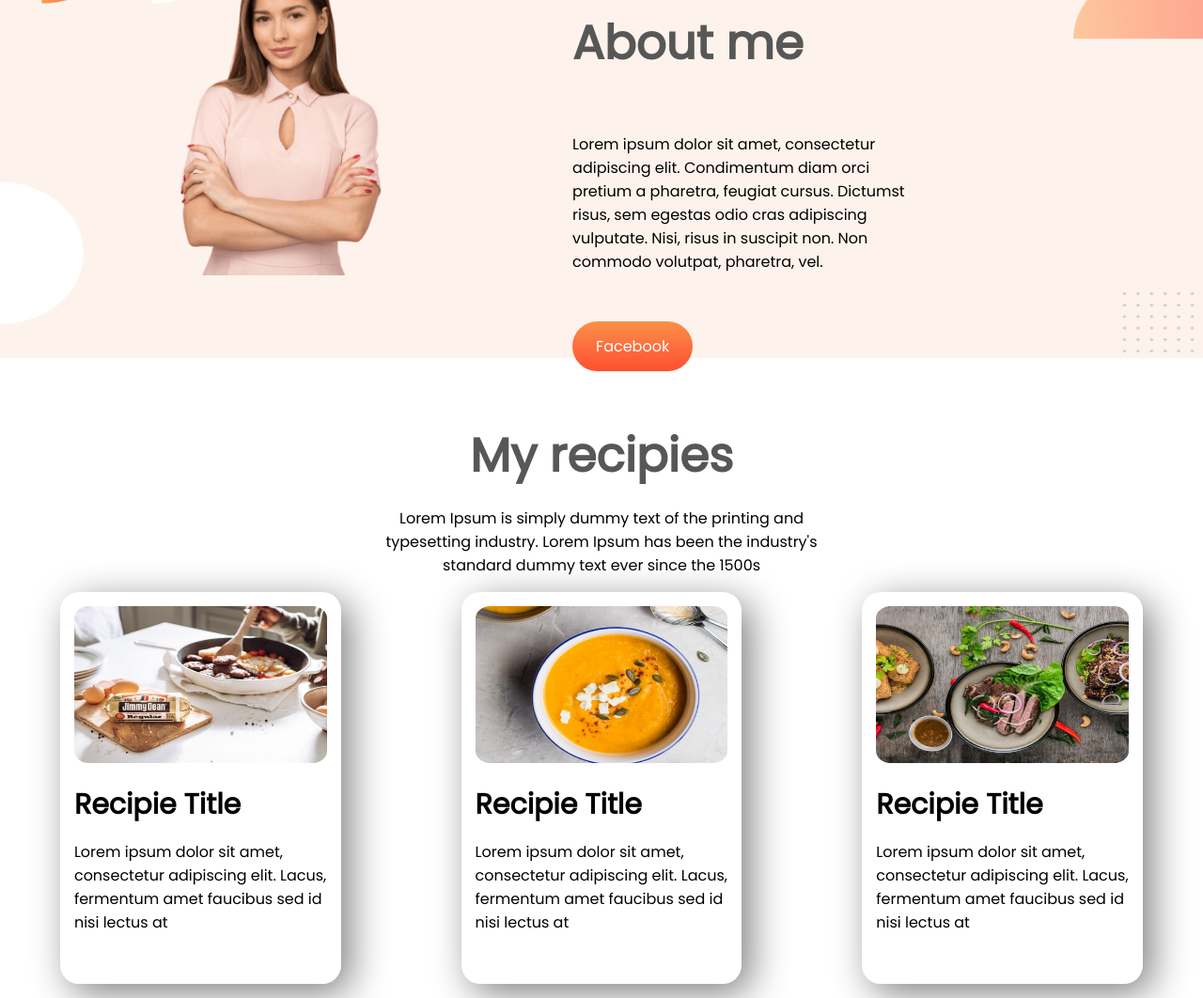
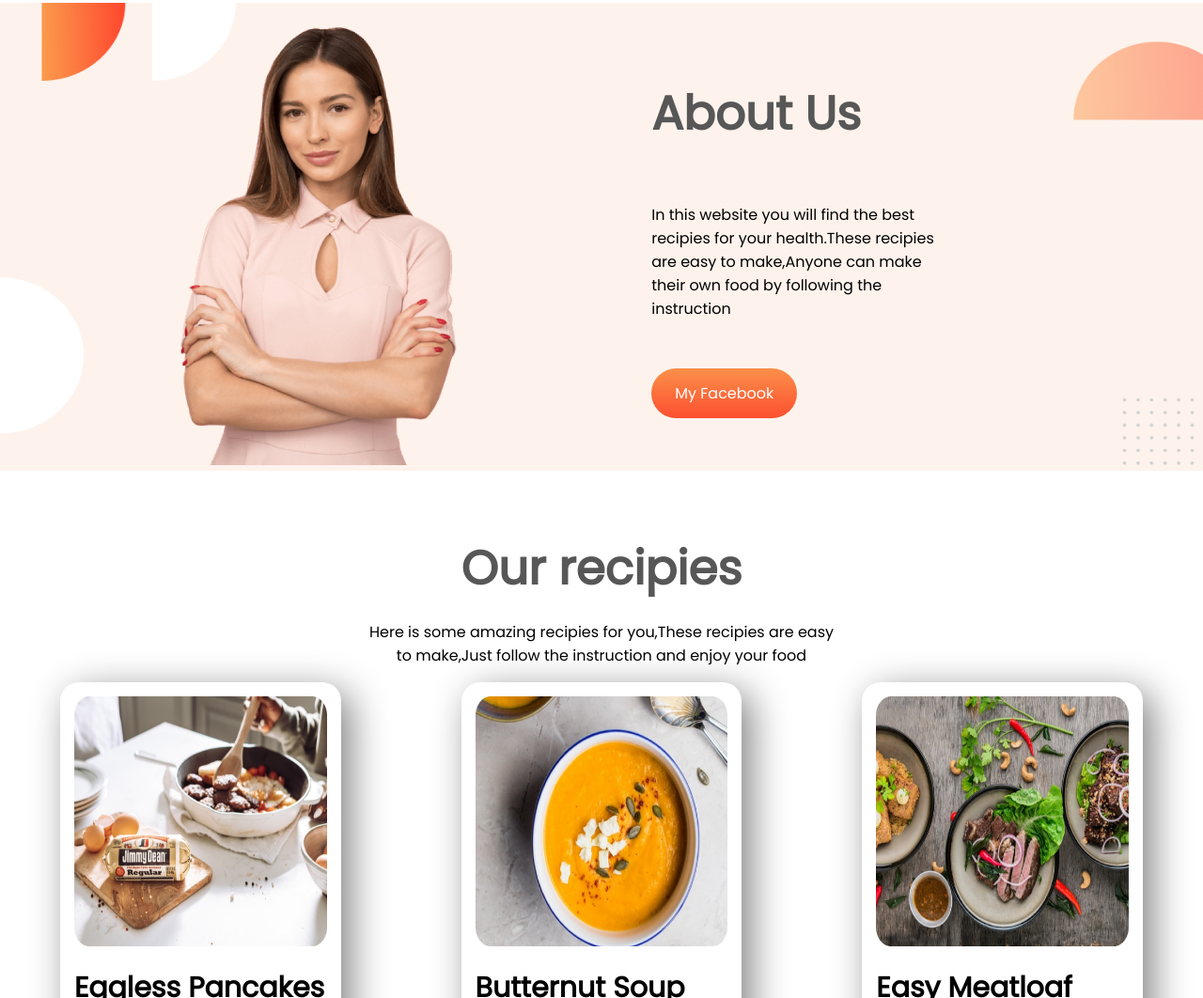
Before and after one commit to asmrayat/Assignment-1, a plain HTML site: page index.html in a window 1280 px wide. Shown: the part 901-1963 px from the top of the page at 94% size. Drawn offline with Linux system fonts and the light colour scheme.

Commit message:
final push

```diff
--- a/index.html
+++ b/index.html
@@ -14,6 +14,7 @@
 
 <body class="main">
     <section class="nev">
+        <h3 id="footer"><span id="orng">FOOD</span> NETWORK</h3>
         <div class="nevbar">
             <a href="#">About Us</a>
             <a href="#">Recipies</a>
@@ -29,7 +30,7 @@
             <p class="p1">Imagine you don't need a diet because we provide </p>
             <p class="p1"> healthy and delicious food for you!</p> <br>
 
-            <a class="button" href="linkedin.com/in/asmrayat/">My linkedin</a>
+            <a target="_blank" class="button" href="https://facebook.com/pages/">Our Facebook Page</a>
         </div>
         <div class="half2">
             <img src="images/female/Group 8425.png" alt="">
@@ -40,45 +41,44 @@
             <img src="images/female/Person Image.png" alt="">
         </div>
         <div class="half4">
-            <h2>About me</h2><br>
-            <p class="p2">Lorem ipsum dolor sit amet, consectetur adipiscing
-                elit. Condimentum diam orci pretium a pharetra,
-                feugiat cursus. Dictumst risus, sem egestas odio cras
-                adipiscing vulputate. Nisi, risus in suscipit non. Non
-                commodo volutpat, pharetra, vel.</p><br>
-            <a class="button" href="https://www.facebook.com/asmrayat/">Facebook</a>
+            <h2>About Us</h2><br>
+            <p class="p2">In this website you will find the best recipies for your health.These recipies are easy to
+                make,Anyone can make their own food by following the instruction</p><br>
+            <a target="_blank" class="button" href="https://www.facebook.com">My Facebook</a>
 
         </div>
     </section>
     <section>
-        <h2 id="recipies">My recipies</h2>
-        <p class="p3">Lorem Ipsum is simply dummy text of the printing and typesetting industry.
-            Lorem Ipsum has been the industry's standard dummy text ever since the
-            1500s</p>
+        <h2 id="recipies">Our recipies</h2>
+        <p class="p3">Here is some amazing recipies for you,These recipies are easy to
+            make,Just follow the instruction and enjoy your food</p>
         <div class="sec3">
             <div class="subsec3">
                 <img src="images/food/Project Cover.jpg" alt="">
-                <h3>Recipie Title</h3>
-                <p class="p5">Lorem ipsum dolor sit amet,
-                    consectetur adipiscing elit. Lacus,
-                    fermentum amet faucibus sed id nisi
-                    lectus at</p>
+                <h3>Eggless Pancakes</h3>
+                <p class="p5">In a separate bowl, whisk together the egg, buttermilk, and vanilla.Cook until both sides
+                    of the
+                    pancake are golden brown and the middle is cooked through (you can check by inserting a toothpick
+                    into the middle of the pancake - if it comes out dry it is done).
+                    Remove from heat and serve with your favorite pancake topping.</p>
             </div>
             <div class="subsec3">
                 <img src="images/food/Project Cover.png" alt="">
-                <h3>Recipie Title</h3>
-                <p class="p5">Lorem ipsum dolor sit amet,
-                    consectetur adipiscing elit. Lacus,
-                    fermentum amet faucibus sed id nisi
-                    lectus at</p>
+                <h3>Butternut Soup</h3>
+                <p class="p5">First, chop the veggies! Sauté the onion until it becomes translucent, add the squash, and
+                    cook until it begins to soften.Pour in the broth about 20 minutes.When the squash is soft, transfer
+                    the soup
+                    to a blender. Blend until the soup is vibrant orange and creamy. Finally, pour it into bowls enjoy!
+                </p>
             </div>
             <div class="subsec3">
                 <img src="images/food/Project Cover1.jpg" alt="">
-                <h3>Recipie Title</h3>
-                <p class="p5">Lorem ipsum dolor sit amet,
-                    consectetur adipiscing elit. Lacus,
-                    fermentum amet faucibus sed id nisi
-                    lectus at</p>
+                <h3>Easy Meatloaf</h3>
+                <p class="p5">In a large bowl, combine the beef, egg, onion, milk and bread OR cracker crumbs. Season
+                    with salt and pepper to taste and place in a lightly greased 9x5-inch loaf pan, or form into a loaf
+                    and place in a lightly greased 9x13-inch baking dish.In a separate small bowl, combine the brown
+                    sugar, mustard and ketchup. Mix well and pour over the meatloaf.Bake at 350 degrees F (175 degrees
+                    C) for 1 hour.</p>
             </div>
         </div>
     </section>
@@ -99,7 +99,7 @@
         </div>
     </section>
     <footer>
-        <h3 id="footer"><span id="orng">FOOD</span> NETWORk</h3>
+        <h3 id="footer"><span id="orng">FOOD</span> NETWORK</h3>
         <p id="p6">Eat healthy to live healthy. Live healthy to live happy.</p>
     </footer>
 
--- a/style.css
+++ b/style.css
@@ -9,6 +9,7 @@
 
 .nevbar{
     padding-left: 78%;
+    margin-bottom: 30x;
 
 }
 a{
@@ -166,8 +167,9 @@ h3{
 footer{
     text-align: center;
     background-color: #0B0D17;
-    padding: 5% 0;
+    padding: 3% 0;
 }
+
 #footer{
     color: #5B5B5B;
 }
```
